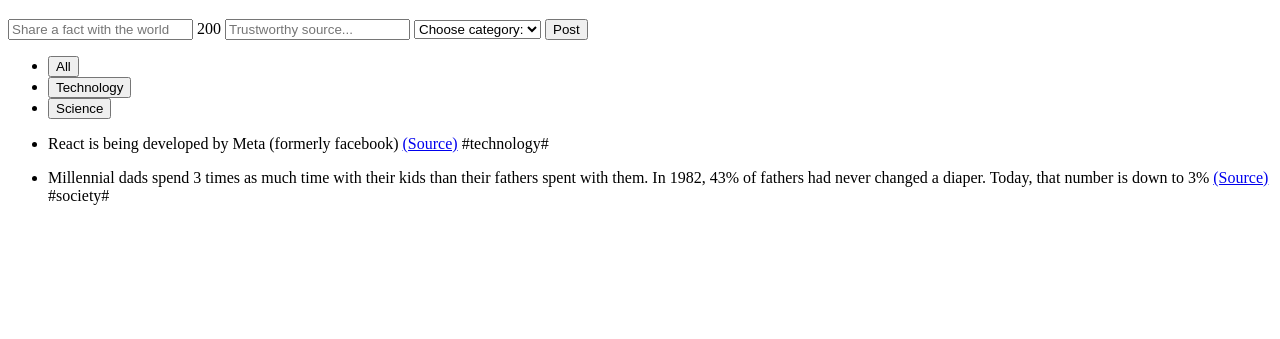
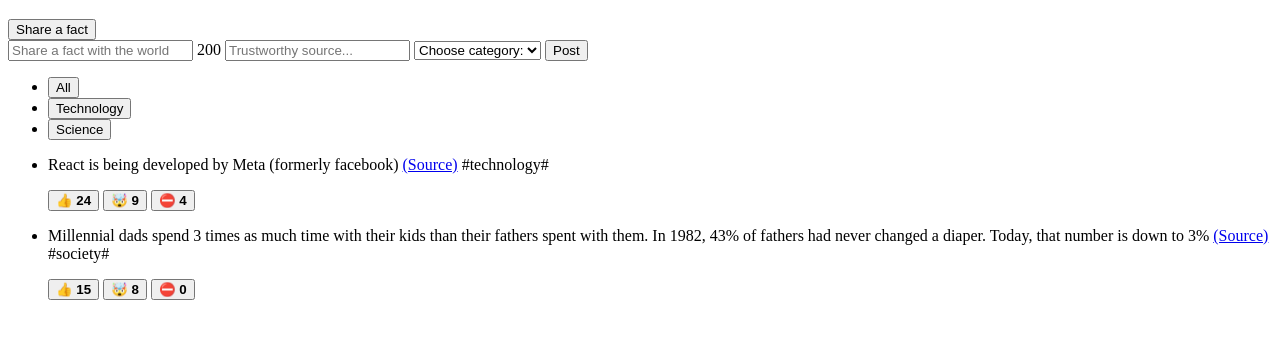
Before and after one commit to KevGabriel/web-project1, a plain HTML site: page index.html in a window 1280 px wide. Shown: the part 141-480 px from the top of the page. Drawn offline with Linux system fonts and the light colour scheme.

Commit message:
add buttons to reaction buttons to lists and a button in header

```diff
--- a/index.html
+++ b/index.html
@@ -9,6 +9,7 @@
     <header>
       <img src="logo.png" height="68" width="68" alt="Today I Learned Logo" />
       <h1>Today I Learned</h1>
+      <button>Share a fact</button>
     </header>
 
     <form action="">
@@ -47,6 +48,12 @@
               <a href="https://opensource.fb.com/" target="_blank">(Source)</a>
               <span>#technology#</span>
             </p>
+
+            <div>
+              <button>👍 <strong>24</strong></button>
+              <button>🤯 <strong>9</strong></button>
+              <button>⛔️ <strong>4</strong></button>
+            </div>
           </li>
 
           <li>
@@ -61,6 +68,12 @@
               >
               <span>#society#</span>
             </p>
+
+            <div>
+              <button>👍 <strong>15</strong></button>
+              <button>🤯 <strong>8</strong></button>
+              <button>⛔️ <strong>0</strong></button>
+            </div>
           </li>
         </ul>
       </section>
```
